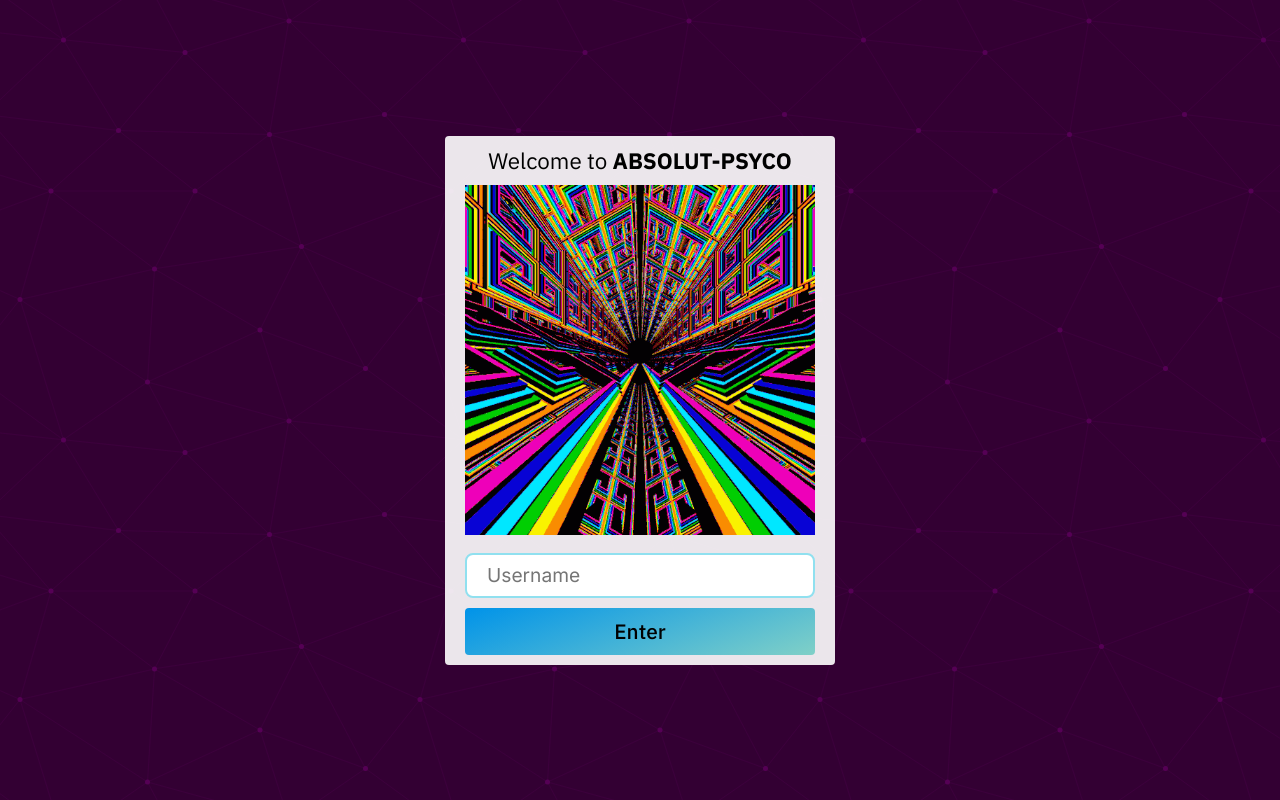
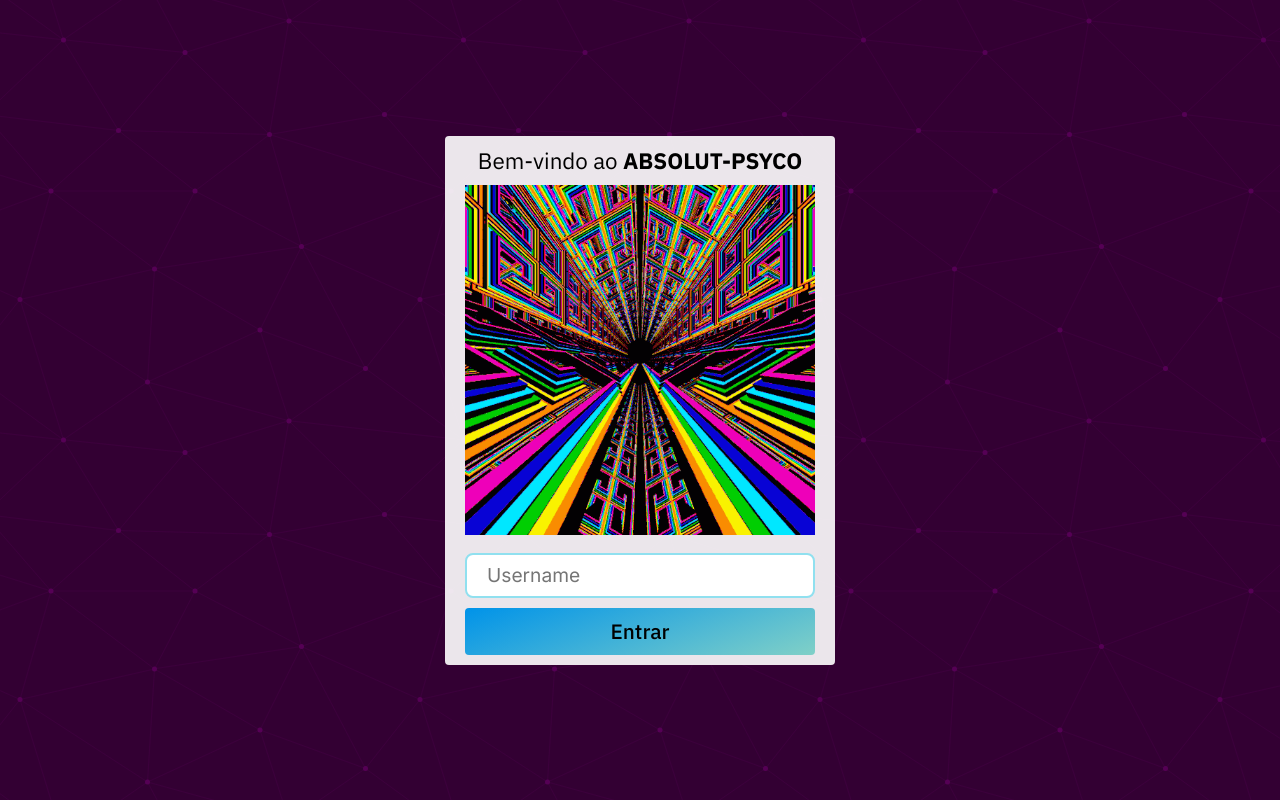
Before and after one commit to maiconloure/AbsolutPsycoClient, a React (Create React App) app: page / in a window 1280 px wide. Built offline with nearby package versions, Linux system fonts and the light colour scheme; no server answers.

Commit message:
update configs

```diff
--- a/package.json
+++ b/package.json
@@ -10,6 +10,7 @@
     "@types/node": "^14.14.35",
     "@types/react": "^17.0.0",
     "@types/react-dom": "^17.0.0",
+    "dotenv": "^8.2.0",
     "react": "^17.0.1",
     "react-dom": "^17.0.1",
     "react-scripts": "4.0.3",
--- a/src/components/chat/index.tsx
+++ b/src/components/chat/index.tsx
@@ -1,3 +1,5 @@
+/* eslint-disable @typescript-eslint/no-explicit-any */
+/* eslint-disable react-hooks/exhaustive-deps */
 import React, { useEffect, useRef, useState } from 'react'
 import { ChatBoard, ChatContainer, Messages, MessageForm } from './style'
 import { io } from 'socket.io-client'
--- a/src/components/chat/style.ts
+++ b/src/components/chat/style.ts
@@ -13,6 +13,7 @@
   flex-direction: column;
   align-items: center;
   justify-content: space-between;
+  box-shadow: 1px 1px 20px rgba(0, 0, 0, 0.8);
 `
 
 export const ChatBoard = styled.div`
--- a/src/index.tsx
+++ b/src/index.tsx
@@ -4,8 +4,6 @@
 import './index.css'
 
 ReactDOM.render(
-  <React.StrictMode>
-    <App />
-  </React.StrictMode>,
-  document.getElementById('root')
+    <App />,
+    document.getElementById('root')
 )
--- a/src/pages/home/index.tsx
+++ b/src/pages/home/index.tsx
@@ -17,11 +17,11 @@
     <HomeContainer>
       {modal
         ? <HomeModal>
-        <h1>Welcome to <b>ABSOLUT-PSYCO</b></h1>
+        <h1>Bem-vindo ao <b>ABSOLUT-PSYCO</b></h1>
         <img src={PsycoRandom} alt="psyco"/>
         <HomeForm>
           <input type="text" name="username" placeholder="Username" value={username} onChange={handleUsername} required />
-          <button onClick={() => handleHomeModal()} >Enter</button>
+          <button onClick={() => handleHomeModal()}>Entrar</button>
         </HomeForm>
       </HomeModal>
         : <Chat username={username} />
```
Also changed, not shown: 1 other file (tests, documents, lock files or other folders).
